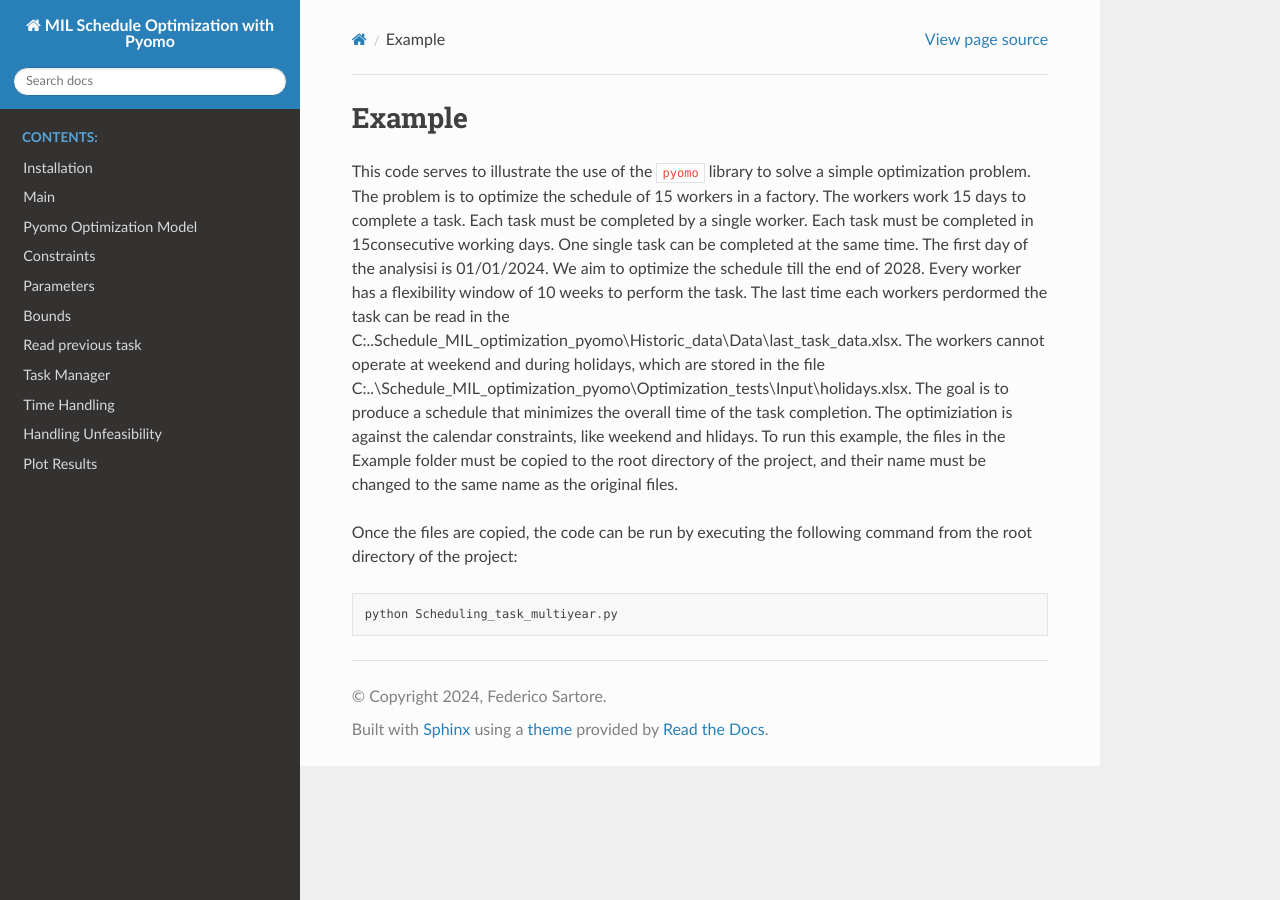
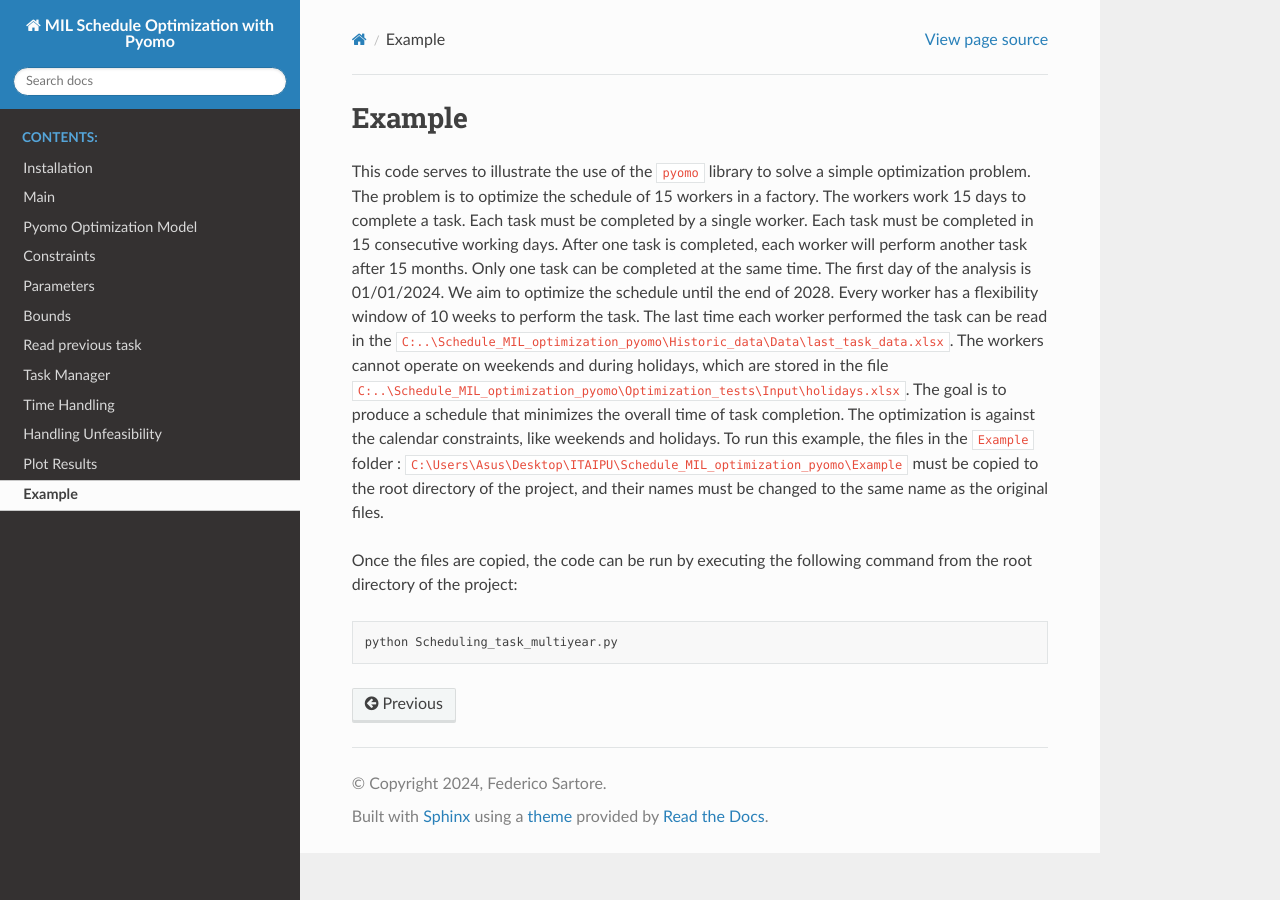
Before and after one commit to fsartore/Schedule_MIL_optimization_pyomo, a Sphinx documentation site: the page built from docs/source/Example.md, in a window 1280 px wide. Built offline with Sphinx 7.4.7 and the Read the Docs theme 2.0.0, drawn with Linux system fonts in a browser that asks for light colours.

Commit message:
example updates

```diff
--- a/docs/source/Example.md
+++ b/docs/source/Example.md
@@ -1,7 +1,7 @@
 # Example
-This code serves to illustrate the use of the `pyomo` library to solve a simple optimization problem. The problem is to optimize the schedule of 15 workers in a factory. The workers work 15 days to complete a task. Each task must be completed by a single worker. Each task must be completed in 15consecutive working days. One single task can be completed at the same time. The first day of the analysisi is 01/01/2024. We aim to optimize the schedule till the end of 2028. Every worker has a flexibility window of 10 weeks to perform the task. The last time each workers perdormed the task can be read in the C:..Schedule_MIL_optimization_pyomo\Historic_data\Data\last_task_data.xlsx. The workers cannot operate at weekend and during holidays, which are stored in the file C:..\Schedule_MIL_optimization_pyomo\Optimization_tests\Input\holidays.xlsx.
-The goal is to produce a schedule that minimizes the overall time of the task completion. The optimiziation is against the calendar constraints, like weekend and hlidays.
-To run this example, the files in the Example folder must be copied to the root directory of the project, and their name must be changed to the same name as the original files.
+This code serves to illustrate the use of the `pyomo` library to solve a simple optimization problem. The problem is to optimize the schedule of 15 workers in a factory. The workers work 15 days to complete a task. Each task must be completed by a single worker. Each task must be completed in 15 consecutive working days. After one task is completed, each worker will perform another task after 15 months. Only one task can be completed at the same time. The first day of the analysis is 01/01/2024. We aim to optimize the schedule until the end of 2028. Every worker has a flexibility window of 10 weeks to perform the task. The last time each worker performed the task can be read in the `C:..\Schedule_MIL_optimization_pyomo\Historic_data\Data\last_task_data.xlsx`. The workers cannot operate on weekends and during holidays, which are stored in the file `C:..\Schedule_MIL_optimization_pyomo\Optimization_tests\Input\holidays.xlsx`.
+The goal is to produce a schedule that minimizes the overall time of task completion. The optimization is against the calendar constraints, like weekends and holidays.
+To run this example, the files in the `Example` folder : `C:\Users\Asus\Desktop\ITAIPU\Schedule_MIL_optimization_pyomo\Example`  must be copied to the root directory of the project, and their names must be changed to the same name as the original files.
 
 Once the files are copied, the code can be run by executing the following command from the root directory of the project:
 
```
Also changed, not shown: docs/source/Main.md (+4 -0 lines), docs/source/index.md (+1 -0 lines).
